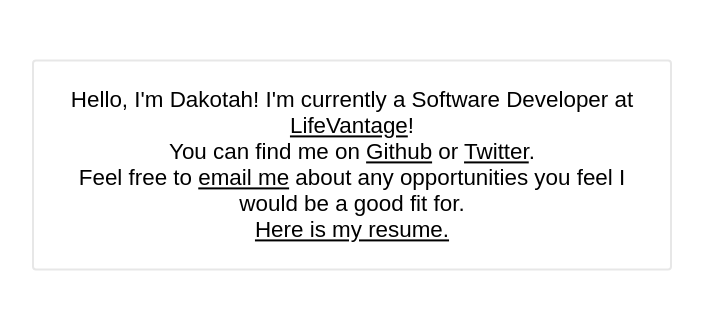
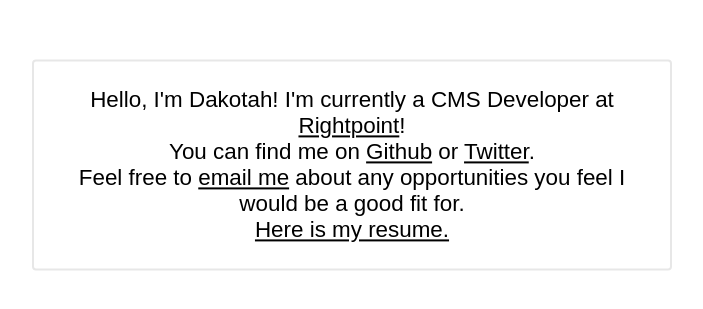
Before and after one commit to dakotahhh/dakotahhh.github.io, a plain HTML site: page index.html in a window 1280 px wide. Shown: the part 235-544 px from the top of the page, without its empty margins (288-991 px from the left). Drawn offline with Linux system fonts and the light colour scheme.

Commit message:
Update index.html
2022

```diff
--- a/index.html
+++ b/index.html
@@ -11,7 +11,7 @@
 
 	<body>
 		<div id="homeDiv">
-			Hello, I'm Dakotah! I'm currently a Software Developer at <a href="http://www.lifevantage.com">LifeVantage</a>!
+			Hello, I'm Dakotah! I'm currently a CMS Developer at <a href="http://www.rightpoint.com">Rightpoint</a>!
 			<br />
 			You can find me on <a href="https://www.github.com/dakotahhh">Github</a> or
 			<a href="https://www.twitter.com/dakotahreyes">Twitter</a>.
```
